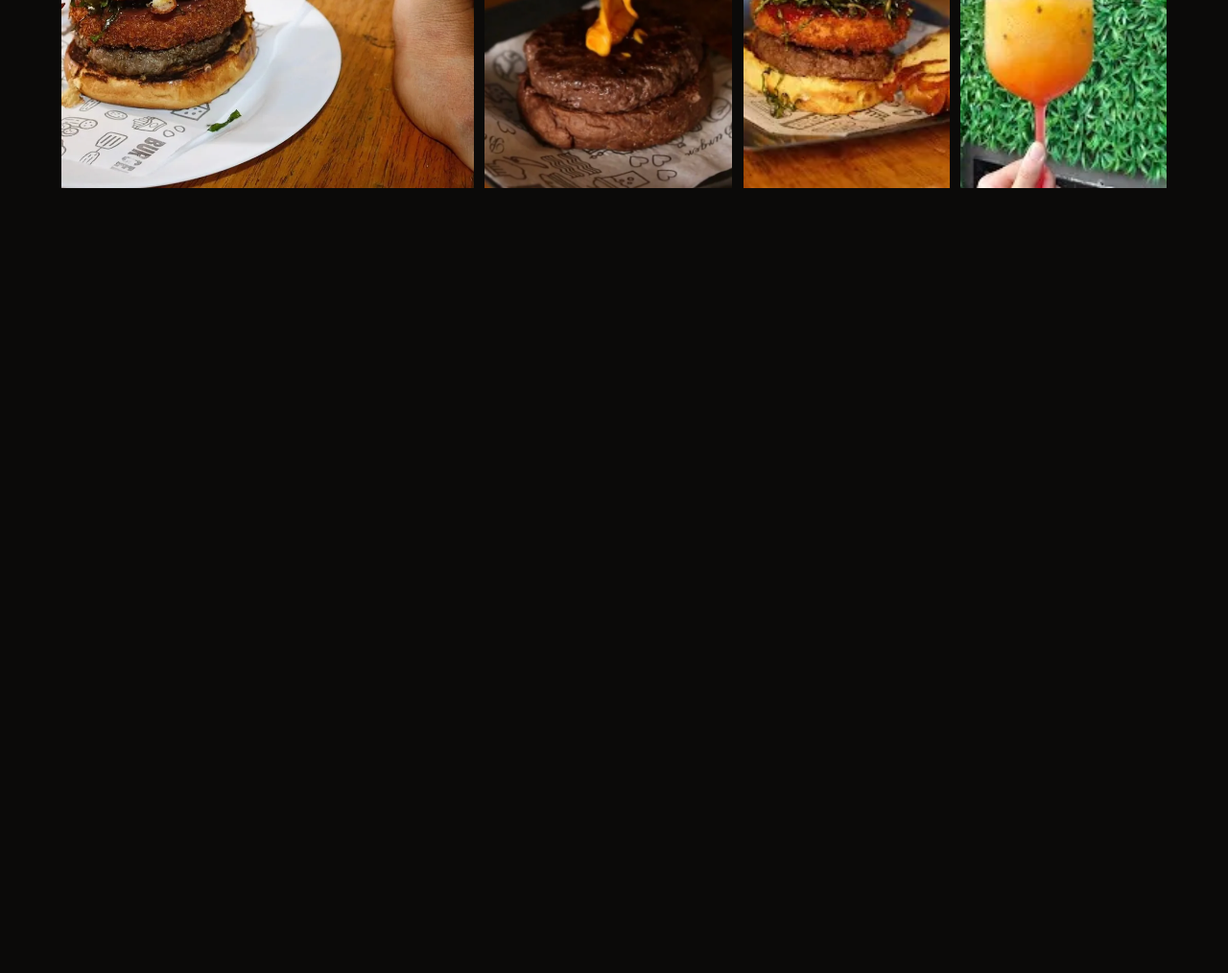
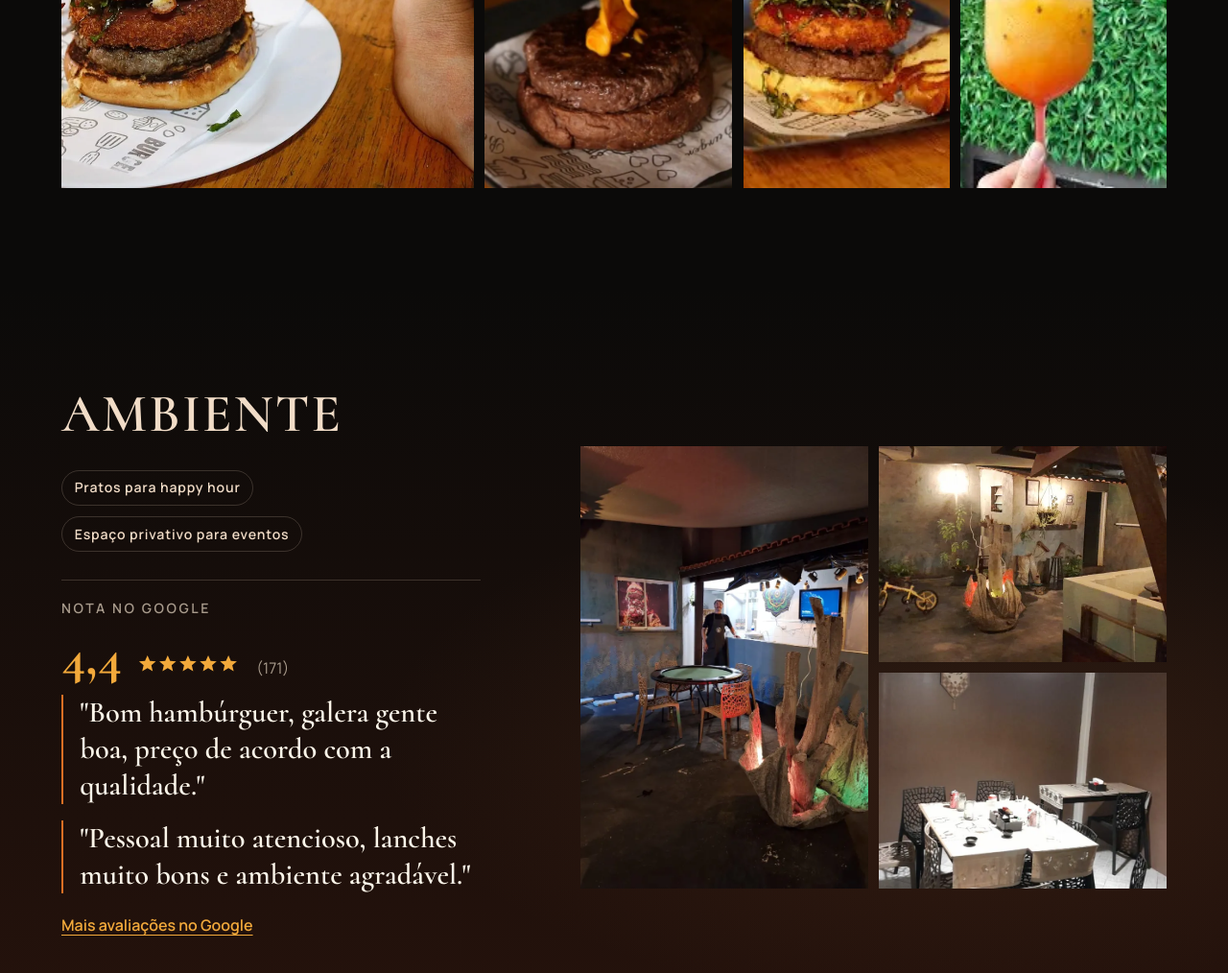
Before and after one commit to kdlsystemofc-glitch/house-burger-diadema2, a website: page site/index.html in a window 1280 px wide. Shown: the part 2292-3306 px from the top of the page at 96% size. Before the commit the page ends 2592 px from the top, so only its background shows below. Drawn offline with Linux system fonts and the light colour scheme.

Commit message:
ambiente pronta
Co-Authored-By: Claude Opus 5.5 <noreply@anthropic.com>

```diff
--- /dev/null
+++ b/site/css/sections/ambiente.css
@@ -0,0 +1,49 @@
+/* S4 Ambiente: texto + selos + nota Google à esquerda, galeria assimétrica de fotos reais à direita */
+.ambiente {
+  padding-block: var(--space-xl);
+  background:
+    radial-gradient(ellipse 70% 50% at 80% 60%, var(--c-wood-glow), transparent 70%),
+    linear-gradient(to bottom, var(--c-coal), var(--c-wood) 140%);
+}
+.ambiente__layout { display: grid; gap: var(--space-l); }
+@media (min-width: 56em) {
+  .ambiente__layout { grid-template-columns: 5fr 7fr; align-items: center; gap: var(--space-xl); }
+}
+.ambiente__text { display: grid; gap: var(--space-m); justify-items: start; }
+.ambiente__title { font-size: var(--fs-xl); }
+
+.tags { display: flex; flex-wrap: wrap; gap: var(--space-xs); list-style: none; padding: 0; }
+.tags li {
+  padding: 0.45em 0.9em;
+  border: 1px solid var(--c-line); border-radius: 999px;
+  font-size: var(--fs-xs); font-weight: 600; letter-spacing: 0.06em; color: var(--c-cream);
+}
+
+.rating { display: grid; gap: var(--space-xs); padding-top: var(--space-s); border-top: 1px solid var(--c-line); width: 100%; }
+.rating__score { display: flex; align-items: baseline; gap: var(--space-s); }
+.rating__value { font-family: var(--f-title); font-weight: 700; font-size: var(--fs-xl); line-height: 1; color: var(--c-cheese); }
+.rating__stars { display: block; width: clamp(5.5rem, 5rem + 2vw, 7rem); height: auto; }
+.rating__count { font-size: var(--fs-s); color: var(--c-mute); }
+.rating__label { font-size: var(--fs-xs); font-weight: 600; letter-spacing: var(--track-label); text-transform: uppercase; color: var(--c-mute); }
+
+.quotes { display: grid; gap: var(--space-s); }
+.quotes blockquote {
+  padding-left: var(--space-s);
+  border-left: 2px solid var(--c-ember);
+  font-family: var(--f-title); font-size: var(--fs-l); font-weight: 600; line-height: 1.25; color: var(--c-ivory);
+}
+.ambiente__more {
+  display: inline-flex; align-items: center; min-height: var(--tap);
+  font-size: var(--fs-s); font-weight: 600; color: var(--c-cheese); text-underline-offset: 0.25em;
+}
+
+.ambiente__gallery {
+  display: grid; gap: var(--space-xs);
+  grid-template-columns: repeat(2, minmax(0, 1fr));
+}
+.ambiente__gallery figure { overflow: hidden; background: var(--c-wood); }
+.ambiente__gallery img { width: 100%; height: 100%; object-fit: cover; }
+.ambiente__gallery .g-main { grid-row: span 2; }
+.ambiente__gallery .g-main img { aspect-ratio: 3 / 4.6; }
+.ambiente__gallery .g-wide img { aspect-ratio: 4 / 3; }
+.ambiente__gallery .g-tall img { aspect-ratio: 4 / 3; object-position: 50% 60%; }
--- a/site/css/tokens.css
+++ b/site/css/tokens.css
@@ -16,6 +16,7 @@
   --c-overlay-night: rgb(6 15 22 / 0.74);
   --c-backdrop: rgb(0 0 0 / 0.85);
   --c-ember-haze: rgb(219 111 36 / 0.28);
+  --c-wood-glow: rgb(126 75 44 / 0.22);
 
   /* tipo */
   --f-title: "Cormorant", Georgia, "Times New Roman", serif;
--- a/site/index.html
+++ b/site/index.html
@@ -12,6 +12,7 @@
   <link rel="stylesheet" href="css/sections/hero.css">
   <link rel="stylesheet" href="css/sections/manifesto.css">
   <link rel="stylesheet" href="css/sections/cardapio.css">
+  <link rel="stylesheet" href="css/sections/ambiente.css">
   <!-- SECTION-CSS -->
 </head>
 <body>
@@ -100,6 +101,45 @@
         <figure><img src="assets/drink-800.webp" width="202" height="270" loading="lazy" decoding="async" alt="Drink laranja em taça, diante de parede verde"></figure>
       </div>
     </section>
+    <section id="ambiente" class="ambiente grid" aria-labelledby="ambiente-title">
+      <div class="ambiente__layout">
+        <div class="ambiente__text">
+          <h2 id="ambiente-title" class="ambiente__title">Ambiente</h2>
+          <!-- PENDÊNCIA: confirmar atributos do Google; "Necessidade de fazer reserva" fica fora até o cliente explicar como funciona a reserva -->
+          <ul class="tags">
+            <li>Pratos para happy hour</li>
+            <li>Espaço privativo para eventos</li>
+          </ul>
+          <!-- PENDÊNCIA: autorização para exibir nota e trechos de avaliações do Google (dados de out/2026) -->
+          <div class="rating">
+            <p class="rating__label">Nota no Google</p>
+            <p class="rating__score">
+              <span class="rating__value">4,4</span>
+              <svg class="rating__stars" viewBox="0 0 120 22" role="img" aria-label="4,4 de 5 estrelas">
+                <defs>
+                  <linearGradient id="star-fill" gradientUnits="userSpaceOnUse" x1="0" y1="0" x2="118" y2="0"><stop offset="91%" style="stop-color: var(--c-cheese)"/><stop offset="91%" style="stop-color: var(--c-line)"/></linearGradient>
+                  <path id="star" d="M11 1l2.9 6.6 7.1.6-5.4 4.7 1.6 7L11 16.2 4.8 19.9l1.6-7L1 8.2l7.1-.6z"/>
+                </defs>
+                <g fill="url(#star-fill)">
+                  <use href="#star" x="0"/><use href="#star" x="24"/><use href="#star" x="48"/><use href="#star" x="72"/><use href="#star" x="96"/>
+                </g>
+              </svg>
+              <span class="rating__count">(171)</span>
+            </p>
+            <div class="quotes">
+              <blockquote>"Bom hambúrguer, galera gente boa, preço de acordo com a qualidade."</blockquote>
+              <blockquote>"Pessoal muito atencioso, lanches muito bons e ambiente agradável."</blockquote>
+            </div>
+            <a class="ambiente__more" href="https://www.google.com/maps/search/?api=1&amp;query=House+Burger+Diadema" target="_blank" rel="noopener">Mais avaliações no Google</a>
+          </div>
+        </div>
+        <div class="ambiente__gallery">
+          <figure class="g-main"><img src="assets/patio-mesa-800.webp" srcset="assets/patio-mesa-800.webp 800w, assets/patio-mesa-1600.webp 1200w" sizes="(min-width: 56em) 30vw, 50vw" width="1200" height="1600" loading="lazy" decoding="async" alt="Pátio da casa à noite, com mesa redonda, cadeiras e tronco decorativo iluminado"></figure>
+          <figure class="g-wide"><img src="assets/patio-toco-800.webp" srcset="assets/patio-toco-800.webp 800w, assets/patio-toco-1600.webp 1280w" sizes="(min-width: 56em) 30vw, 50vw" width="1280" height="720" loading="lazy" decoding="async" alt="Área coberta do pátio com plantas, bicicleta decorativa e luminárias quentes"></figure>
+          <figure class="g-tall"><img src="assets/salao-800.webp" width="720" height="1280" loading="lazy" decoding="async" alt="Salão interno com mesas e luminária pendente"></figure>
+        </div>
+      </div>
+    </section>
     <!-- SECTIONS -->
   </main>
   <script src="js/main.js" defer></script>
```
